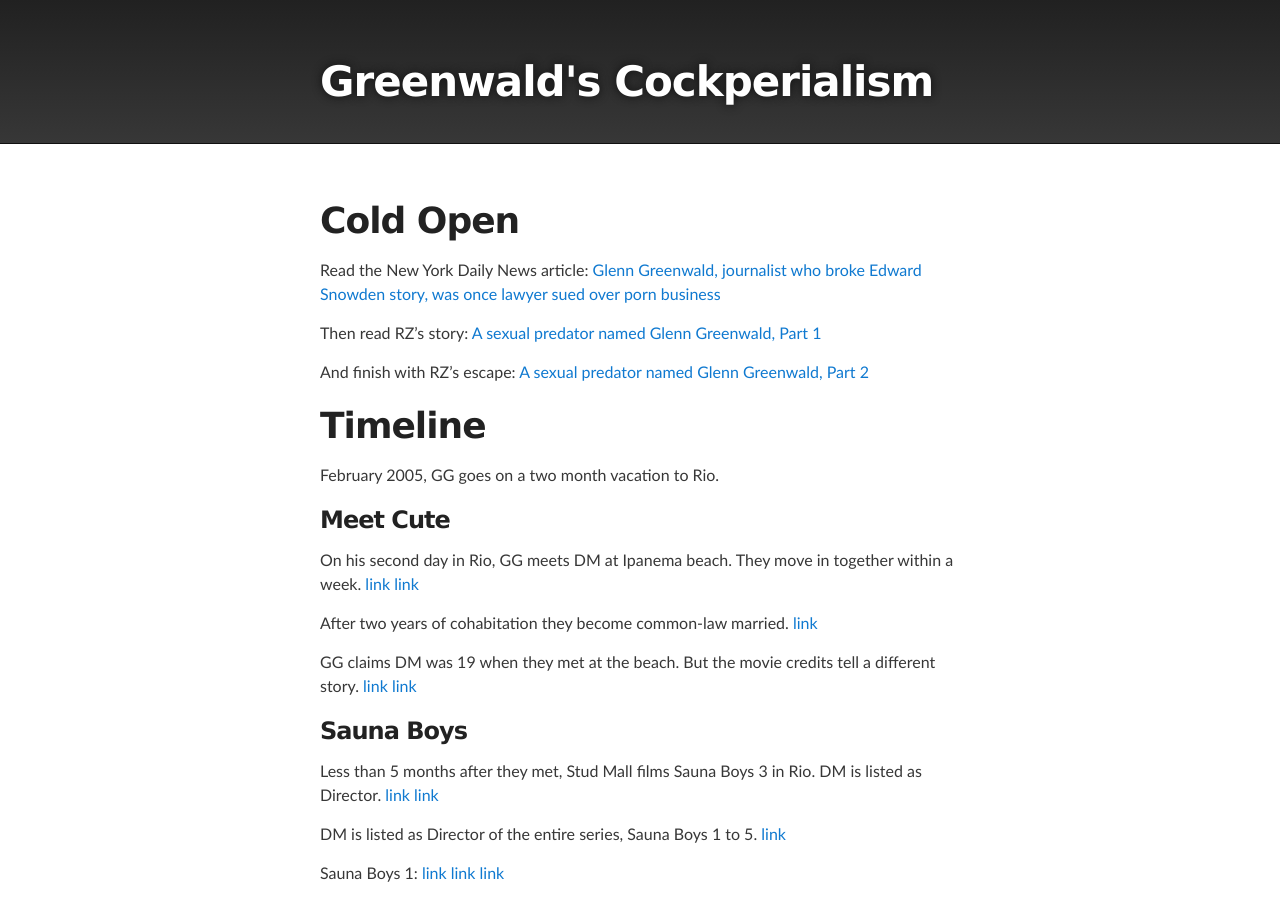
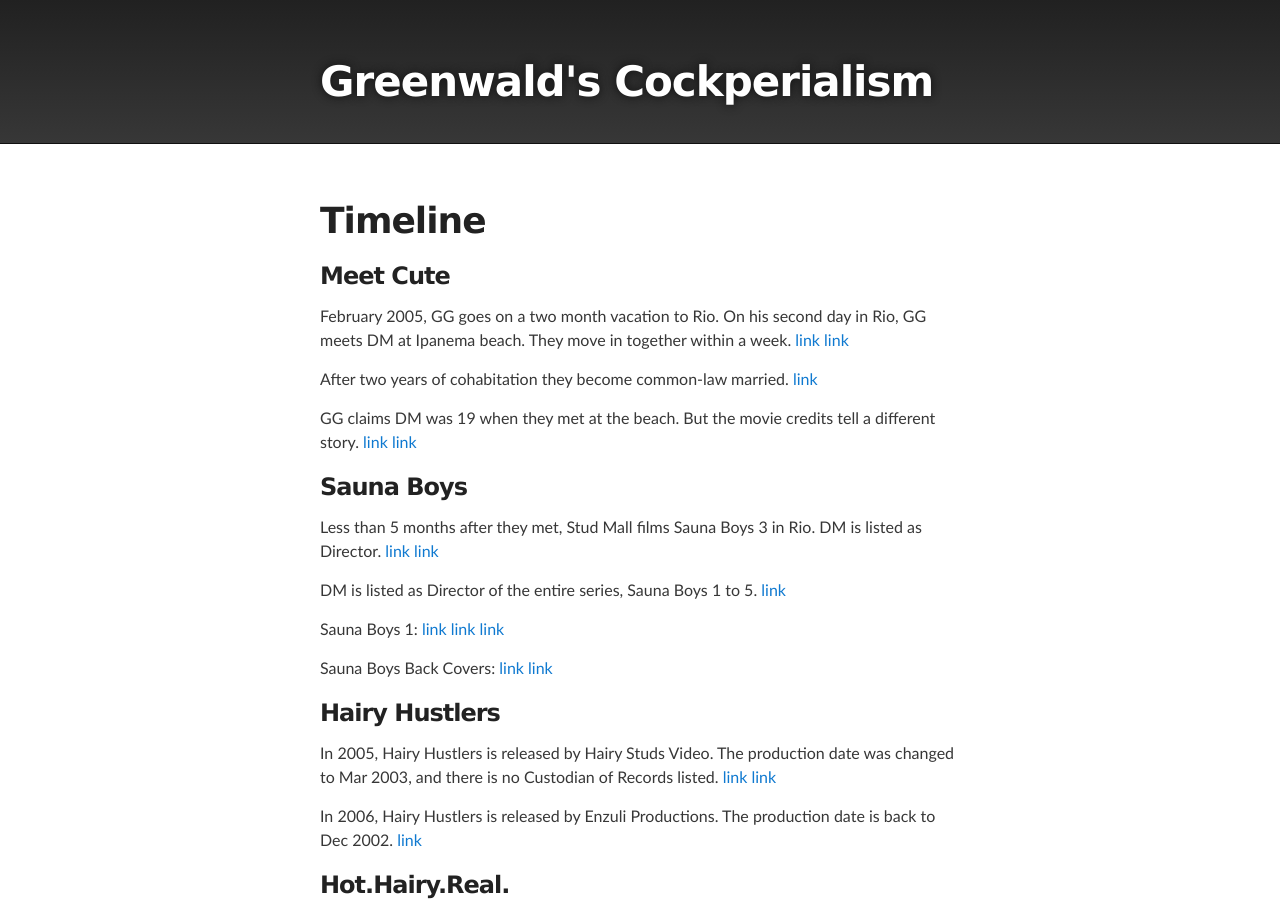
Before and after one commit to masternotions/masternotions.github.io, a Jekyll site: the page built from index.md, in a window 1280 px wide and 900 px high. Built offline with Jekyll 4.4.1, drawn with Linux system fonts in a browser that asks for light colours; comment, search, counter and statistics services are not loaded.

Commit message:
Update index.md

```diff
--- a/index.md
+++ b/index.md
@@ -7,21 +7,11 @@ modified: "September 9, 2020"
 <blockquote class="twitter-tweet" data-conversation="none" data-dnt="true"><p lang="en" dir="ltr">My vindicated dissent on Russiagate bullshit is one of the proudest accomplishment of my journalistic career - right after our ongoing exposés this year about Bolsonaro officials, the Snowden reporting, my animal rights journalism, and my general impact on journalism theories.</p>&mdash; Glenn Greenwald (@ggreenwald) <a href="https://twitter.com/ggreenwald/status/1188552902744387584?ref_src=twsrc%5Etfw">October 27, 2019</a></blockquote>
 -->
 
-# Cold Open
-
-Read the New York Daily News article: [Glenn Greenwald, journalist who broke Edward Snowden story, was once lawyer sued over porn business](https://www.nydailynews.com/news/national/greenwald-reporter-broke-nsa-story-lawyer-sued-porn-biz-article-1.1383448)
-
-Then read RZ's story: [A sexual predator named Glenn Greenwald, Part 1](predator-part-1.md)
-
-And finish with RZ's escape: [A sexual predator named Glenn Greenwald, Part 2](predator-part-2.md)
-
 # Timeline
-
-February 2005, GG goes on a two month vacation to Rio.
 
 ## Meet Cute
 
-On his second day in Rio, GG meets DM at Ipanema beach. They move in together within a week.
+February 2005, GG goes on a two month vacation to Rio. On his second day in Rio, GG meets DM at Ipanema beach. They move in together within a week.
 [link](https://twitter.com/wokyleeks/status/1298827978164453378)
 [link](https://twitter.com/AlanVRK/status/1298322296579522564)
 
```
